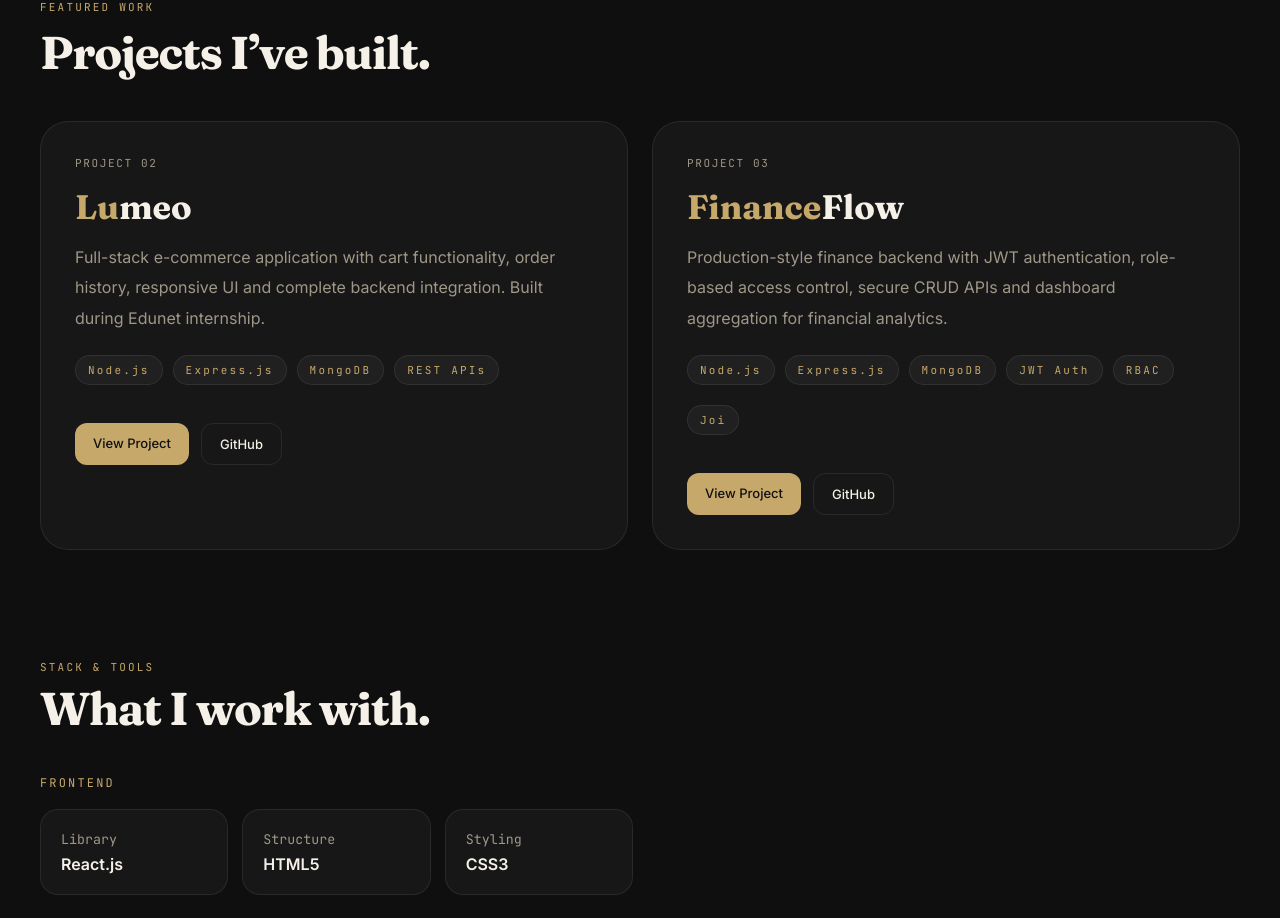
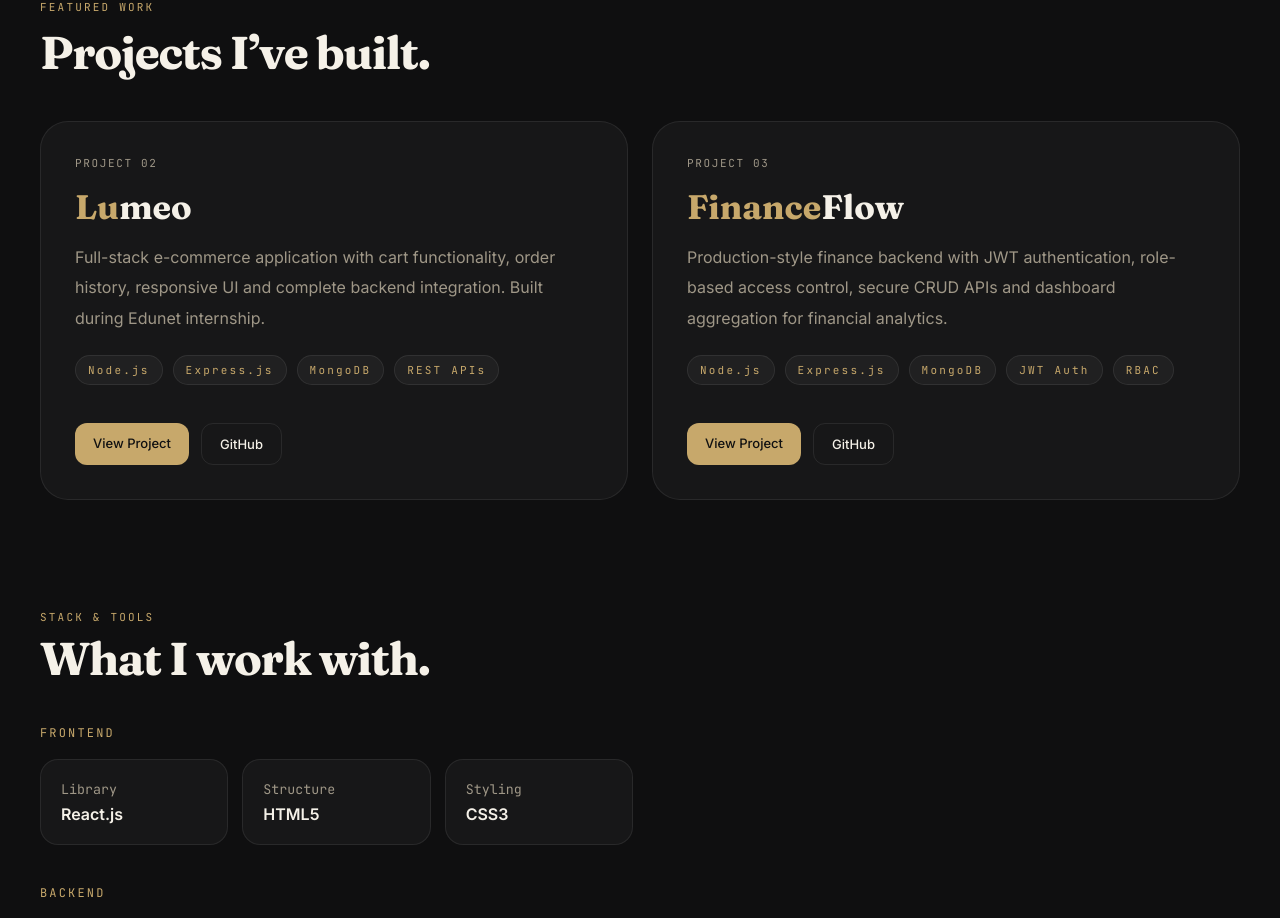
Before and after one commit to JithinManjunadh/Portfolio, a React app: page / in a window 1280 px wide. Shown: the part 800-1718 px from the top of the page. Built offline with nearby package versions, Linux system fonts and the light colour scheme; the HTML template or start-up script is replaced by a standard one.

Commit message:
updated file

```diff
--- a/src/data/portfolioData.js
+++ b/src/data/portfolioData.js
@@ -42,8 +42,7 @@ export const projects = [
       'Express.js',
       'MongoDB',
       'JWT Auth',
-      'RBAC',
-      'Joi',
+      'RBAC'
     ],
     live: '#',
     github: 'https://github.com/JithinManjunadh/finance_backend',
```
